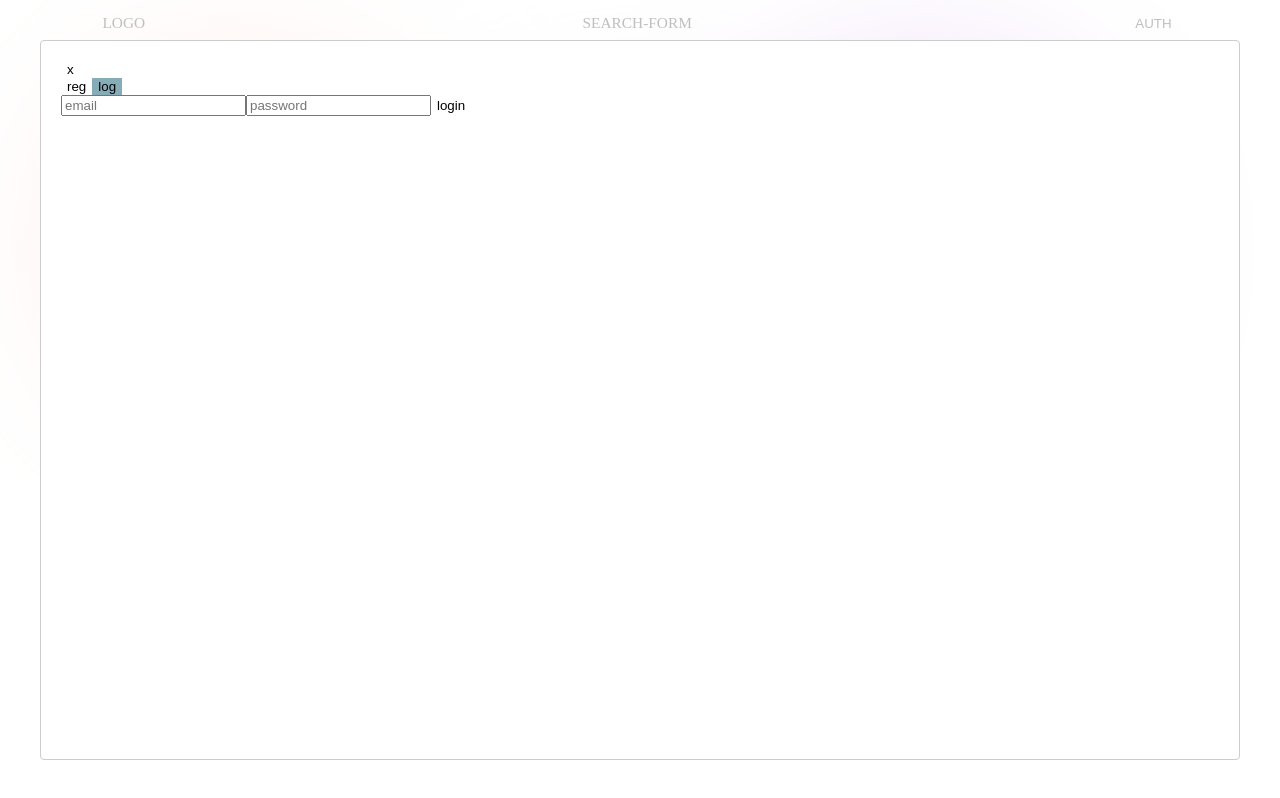
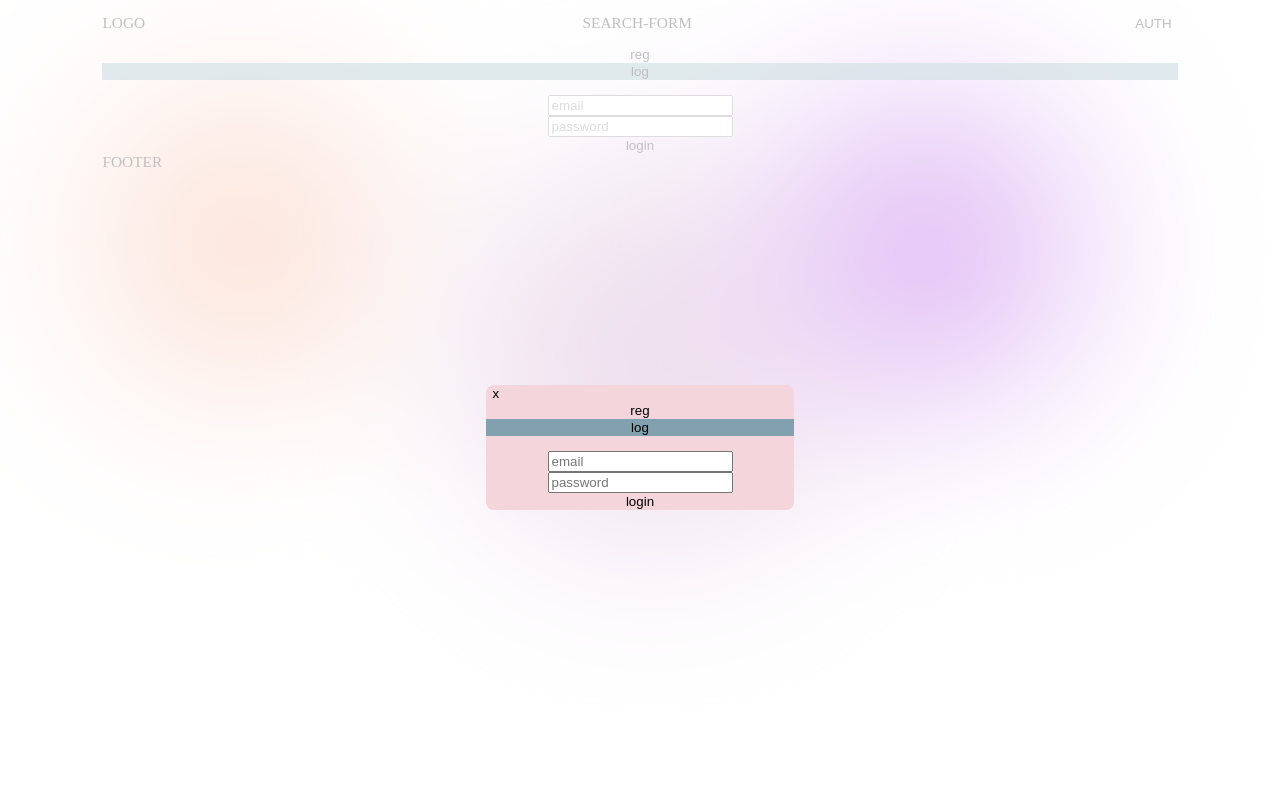
Before and after one commit to AlexandrBl/Clothest, a React (Vite) app in the folder client/: page /auth in a window 1280 px wide. Both pictures are taken after a click on the button "AUTH". Built offline with nearby package versions, Linux system fonts and the light colour scheme; no server answers.

Commit message:
style modal 1.0

```diff
--- /dev/null
+++ b/client/src/Features/Auth/scss/regLog.scss
@@ -0,0 +1,43 @@
+.modal {
+    position: absolute;
+    left: 50%;
+    top: 50%;
+    width: 20rem;
+    margin-left: -10rem;
+    margin-top: -1rem;
+    background-color: $beige_color;
+    border-radius: 0.5rem;
+
+}
+
+.form {
+    display: flex;
+    flex-direction: column;
+    align-items: center;
+    margin-top: 1rem;
+    border-radius: 2rem;
+}
+.form-reg {
+    display: flex;
+    flex-direction: column;
+    align-items: center;
+    margin-top: 1rem;
+    border-radius: 2rem;
+}
+.contAuth {
+    display: flex;
+    flex-direction: column;
+
+}
+
+.form-log {
+    display: flex;
+    flex-direction: column;
+    align-items: center;
+    margin-top: 1rem;
+    border-radius: 2rem;
+}
+.form-input {
+    display: flex;
+    flex-direction: column;
+}
--- a/client/src/Features/NavBar/components/NavBar.tsx
+++ b/client/src/Features/NavBar/components/NavBar.tsx
@@ -32,7 +32,7 @@ function NavBar (): JSX.Element {
         </li>
           : <li className="nav__item">
                 <button onClick={() => { setModal(true) }}>AUTH</button>
-                <Modal isOpen={modal} onRequestClose={() => { setModal(false) }}>
+                <Modal className='modal' isOpen={modal} onRequestClose={() => { setModal(false) }}>
                   <button onClick={() => { setModal(false) }}>x</button>
                    <RegLog/>
                 </Modal>
--- a/client/src/scss/style.scss
+++ b/client/src/scss/style.scss
@@ -6,3 +6,4 @@
 @import '../Features/Products/scss/productsList.scss';
 @import '../Features/Products/scss/productCard.scss';
 @import '../Features/AddProduct/scss/addProduct.scss';
+@import '../Features/Auth/scss/regLog.scss';
```
